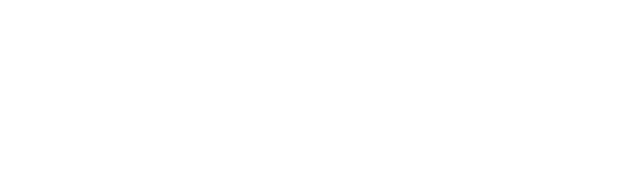
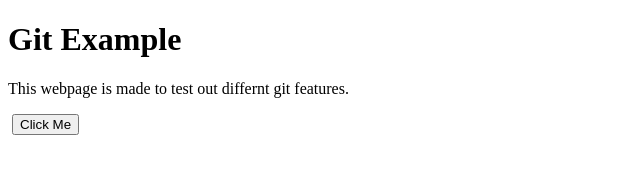
Before and after one commit to selena0391/LearningGit-1, a plain HTML site: page index.html in a window 1280 px wide. Shown: the whole page, without its empty margins (0-640 px from the left). Drawn offline with Linux system fonts and the light colour scheme.

Commit message:
added changes to index.html

```diff
--- a/index.html
+++ b/index.html
@@ -1,12 +1,16 @@
-<!DOCTYPE html>
+                          <!DOCTYPE html>
 <html>
   <head>
     <meta charset="utf-8">
     <meta name="viewport" content="width=device-width">
-    <title>repl.it</title>
+    <title>Git Example</title>
     <link href="style.css" rel="stylesheet" type="text/css" />
   </head>
   <body>
+    <h1>Git Example</h1>
+    <p>This webpage is made to test out differnt git features.</p>
+    <img src="">
+    <button onclick="showPicture()">Click Me</button>
     <script src="script.js"></script>
   </body>
 </html>
```
Also changed, not shown: 1 other file.
